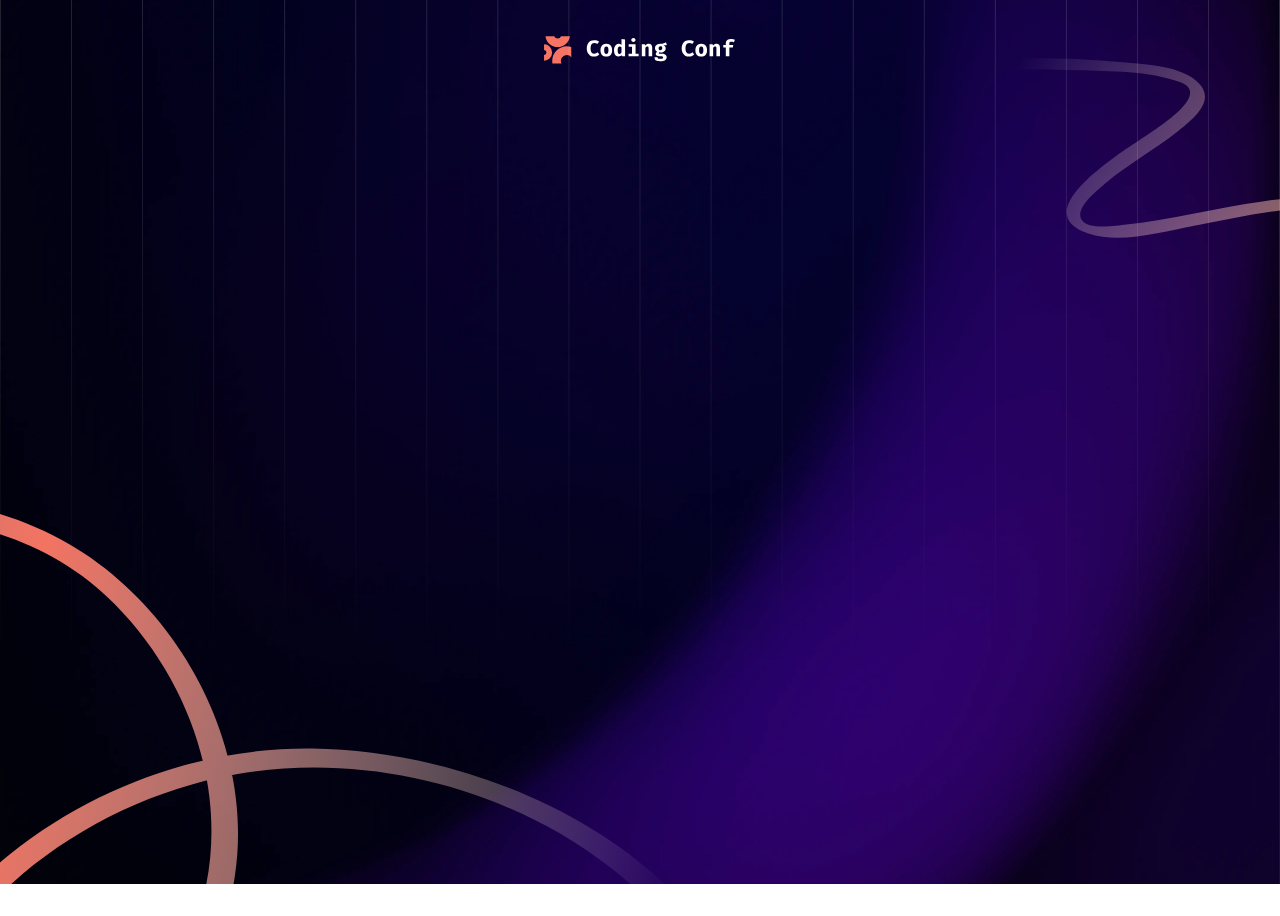
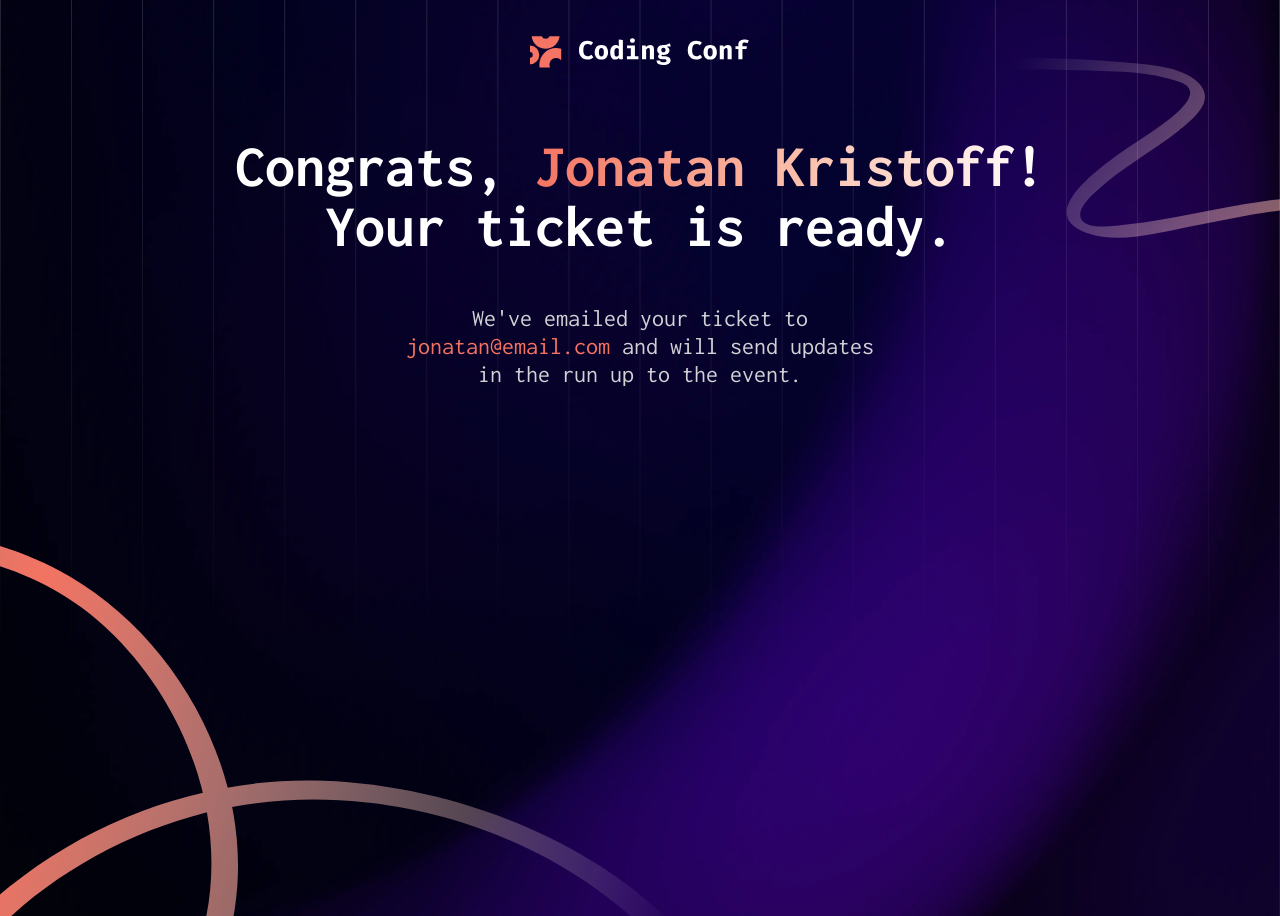
Before and after one commit to oluseguncodess/ticket-generator, a React (Vite) app: page /confirmation in a window 1280 px wide. Before the commit the page ends 884 px from the top, so only its background shows below. Built offline with nearby package versions, Linux system fonts and the light colour scheme.

Commit message:
feat:add confirmation hero

```diff
--- /dev/null
+++ b/src/components/confirmation-hero.tsx
@@ -0,0 +1,18 @@
+export default function Hero() {
+  return (
+    <div className="flex flex-col gap-6 items-center md:gap-12">
+      <h1 className="text-3xl font-bold text-center w-full max-w-90 md:text-6xl md:max-w-210">
+        Congrats,{" "}
+        <span className="bg-linear-to-r from-gradient-start via-[hsl(15,90%,82%)] to-white bg-clip-text text-transparent">
+          Jonatan Kristoff!
+        </span>{" "}
+        Your ticket is ready.
+      </h1>
+
+      <p className="text-center leading-7 w-full max-w-96.5 md:max-w-120 md:text-2xl">
+        We've emailed your ticket to <span className="text-orange-500">jonatan@email.com</span> and will
+        send updates in the run up to the event.
+      </p>
+    </div>
+  );
+}
--- a/src/components/confirmation.tsx
+++ b/src/components/confirmation.tsx
@@ -1,5 +1,9 @@
+import Hero from "./confirmation-hero";
+
 export default function Confirmation() {
-    return <>
-
+  return (
+    <>
+      <Hero />
     </>
+  );
 }
--- a/src/layouts/root-layout.tsx
+++ b/src/layouts/root-layout.tsx
@@ -6,7 +6,7 @@ import HeroLogo from "../assets/images/logo-full.svg?react";
 export default function RootLayout() {
   return (
     <section className="relative min-h-screen w-full overflow-hidden">
-      <HeroLogo className="w-43 h-auto md:w-48 mx-auto mt-9 mb-5" />
+      <HeroLogo className="w-43 h-auto md:w-55 mx-auto mt-9 mb-5 md:mb-12" />
       <Linetop className="absolute w-30 h-auto right-0 top-6 md:w-40 lg:w-100 lg:top-13 z-0 " />
 
       <img src={PatternLines} alt="" className="absolute z-0 top-0 max-md:h-125" />
```
